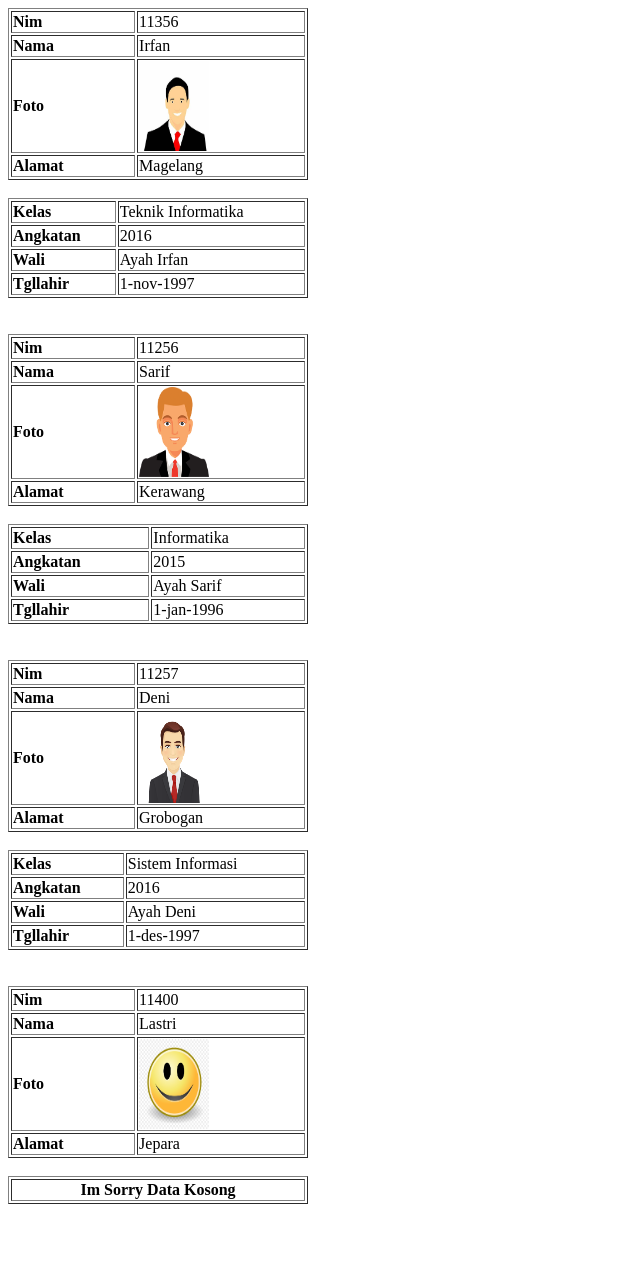
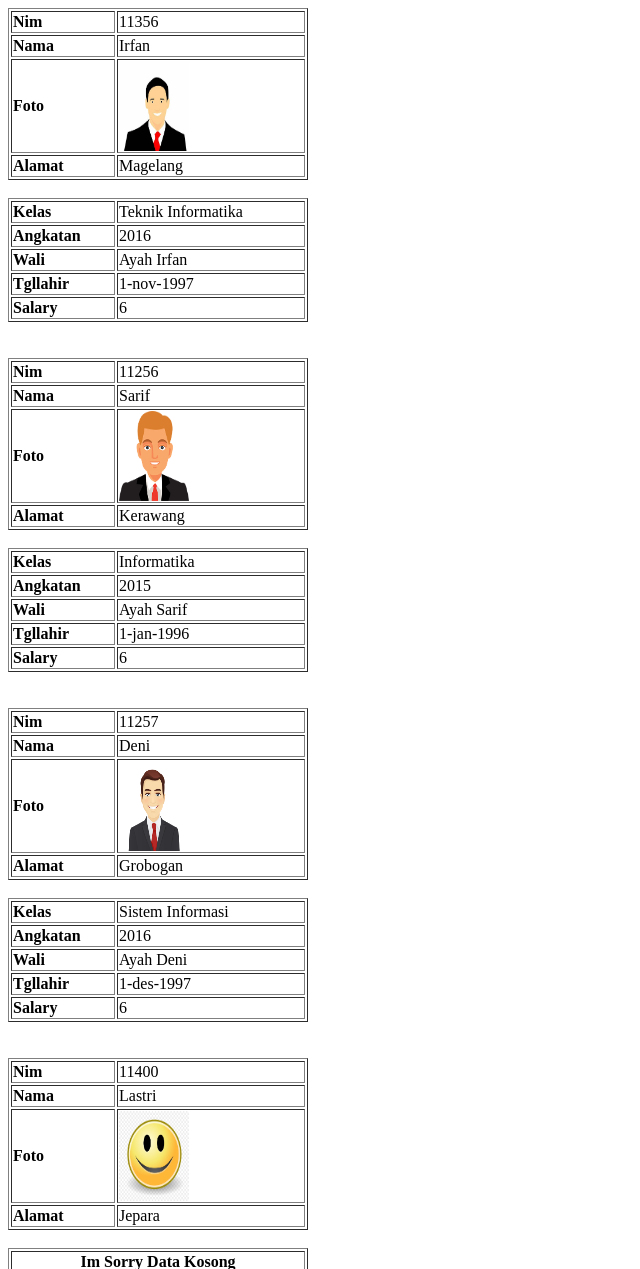
Before and after one commit to detrim/array, a PHP site: page /mvc/index.php in a window 1280 px wide. Shown: the top 1269 px of the page, without its empty margins (0-640 px from the left). Before the commit the page ends 1204 px from the top, so only its background shows below. Run offline with PHP 8.4, Linux system fonts and the light colour scheme; lists and menus that the app fills with data are empty.

Commit message:
second commit

```diff
--- a/mvc/data/d_nim.php
+++ b/mvc/data/d_nim.php
@@ -1,10 +1,10 @@
 <?php
 class Nim{
     public static $nim = [
-        '11256' => ['kelas' => 'Informatika', 'angkatan' => '2015', 'wali' => 'Ayah Sarif', 'tgllahir' => '1-jan-1996'],
-        '11356' => ['kelas' => 'Teknik Informatika', 'angkatan' => '2016','wali' => 'Ayah Irfan', 'tgllahir' => '1-nov-1997'],
-        '11257' => ['kelas' => 'Sistem Informasi', 'angkatan' => '2016','wali' => 'Ayah Deni', 'tgllahir' => '1-des-1997'],
-        '11658' => ['kelas' => 'Teknik Informatika', 'angkatan' => '2016','wali' => 'Ayah Dina', 'tgllahir' => '1-jul-1996'],
+        '11256' => ['kelas' => 'Informatika', 'angkatan' => '2015', 'wali' => 'Ayah Sarif', 'tgllahir' => '1-jan-1996', 'salary' => '6'],
+        '11356' => ['kelas' => 'Teknik Informatika', 'angkatan' => '2016','wali' => 'Ayah Irfan', 'tgllahir' => '1-nov-1997', 'salary' => '6'],
+        '11257' => ['kelas' => 'Sistem Informasi', 'angkatan' => '2016','wali' => 'Ayah Deni', 'tgllahir' => '1-des-1997' , 'salary' => '6'],
+        '11658' => ['kelas' => 'Teknik Informatika', 'angkatan' => '2016','wali' => 'Ayah Dina', 'tgllahir' => '1-jul-1996',  'salary' => '6'],
     ];
 
     public static function get_nim(){
--- a/mvc/view/academic.php
+++ b/mvc/view/academic.php
@@ -2,7 +2,7 @@
     <thead>
         <?php foreach ($nim[$value_siswa['nim']] as $key_nim => $value_nim) : ?>
         <tr align="left">
-            <th style="text-transform: capitalize;"><?= $key_nim; ?>
+            <th style="text-transform: capitalize;" width="100px"><?= $key_nim; ?>
             <td><?= $value_nim; ?></td>
             </th>
         </tr>
--- a/mvc/view/siswa.php
+++ b/mvc/view/siswa.php
@@ -1,17 +1,17 @@
 <table border="1" width="300px">
     <thead align="left">
         <tr>
-            <th>Nim
+            <th width="100px">Nim
             <td><?= $value_siswa['nim']; ?></td>
             </th>
         </tr>
         <tr>
-            <th>Nama
+            <th width="100px">Nama
             <td><?= $value_siswa['nama']; ?></td>
             </th>
         </tr>
         <tr>
-            <th>Foto
+            <th width="100px">Foto
             <td><?php if ( $value_siswa['foto'] == null ) {
                 echo '<img src="./photo/smile/smile.jpg" width="70" height="90" />';
                 }else{
@@ -20,7 +20,7 @@
             </th>
         </tr>
         <tr>
-            <th>Alamat
+            <th width="100px">Alamat
             <td><?= $value_siswa['alamat']; ?></td>
             </th>
         </tr>
```
